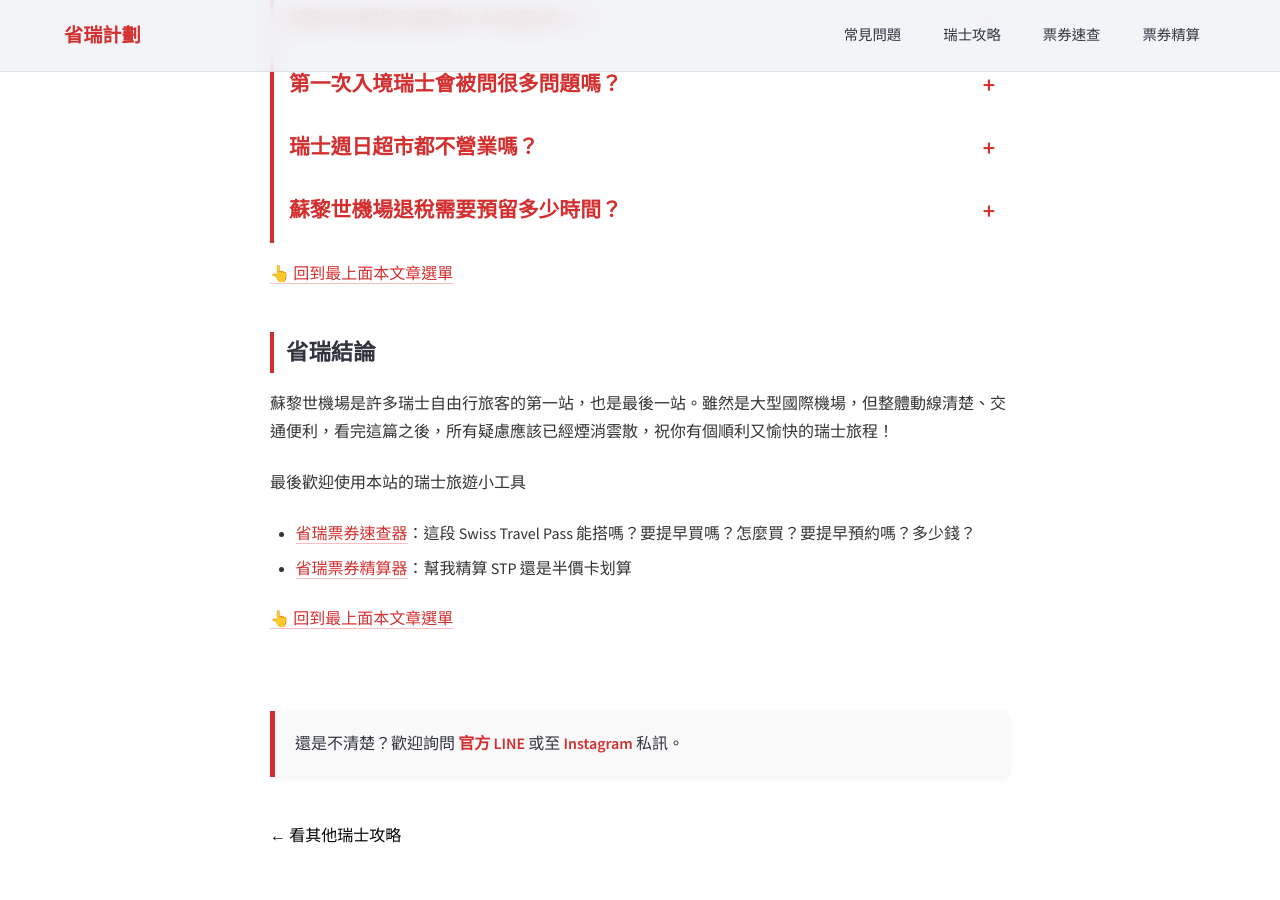
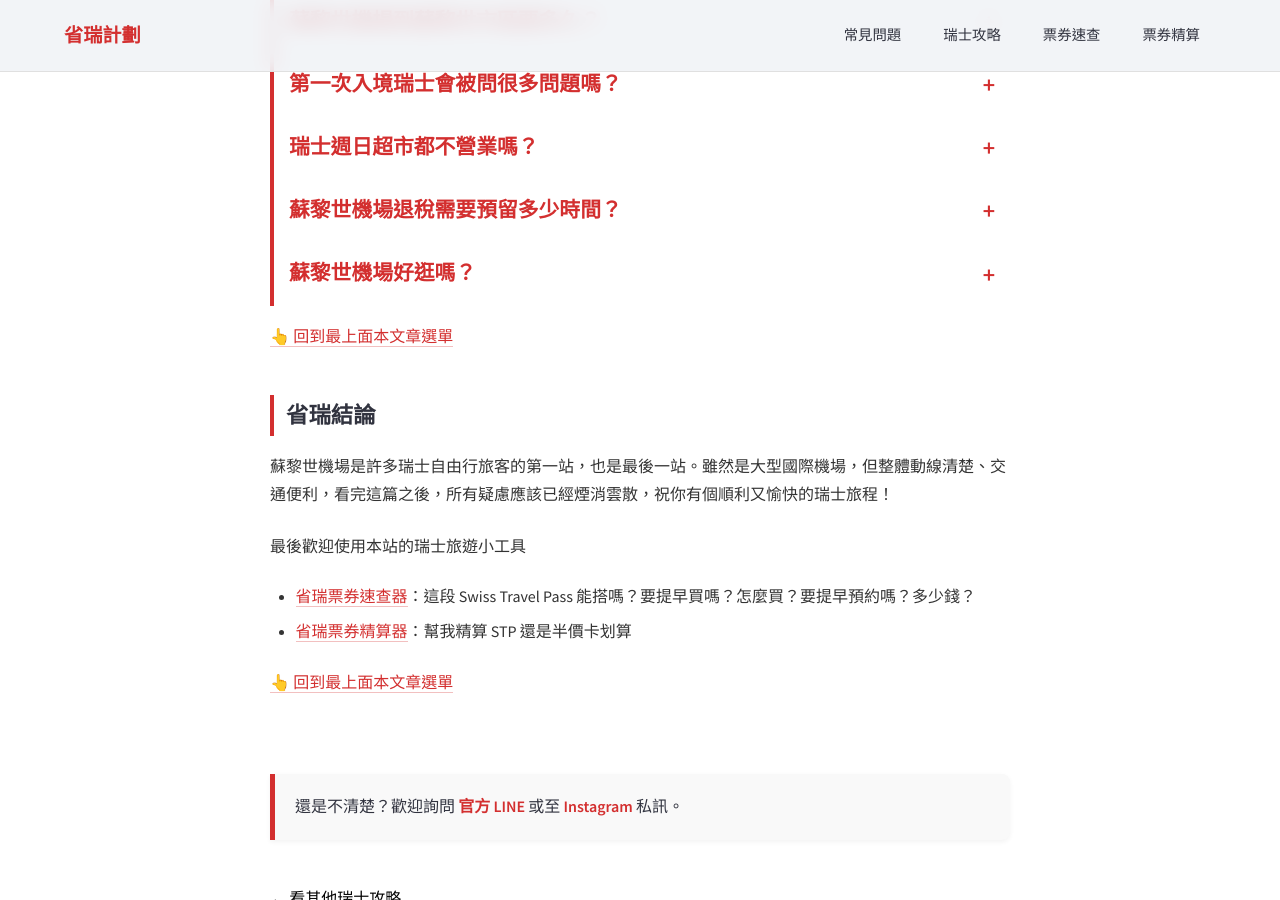
Before and after one commit to Chichinghsu/swisspro, a Jekyll site: the page built from _posts/2026-06-11-zurich-airport-guide.md, in a window 1280 px wide and 900 px high, scrolled down 13503 px. Built offline with Jekyll 4.4.1, drawn with Linux system fonts in a browser that asks for light colours.

Commit message:
faq for zrh

```diff
--- a/_posts/2026-06-11-zurich-airport-guide.md
+++ b/_posts/2026-06-11-zurich-airport-guide.md
@@ -603,6 +603,13 @@ SBB 提供的無人置物櫃稍微難找一點，在 check in 3，就是搭火
 </div>
 </details>
 
+<details>
+<summary class="faq-question">蘇黎世機場好逛嗎？</summary>
+<div class="faq-answer">
+    安檢之前之後都有很多可以逛，請見此文<a href="#shopping">機場超市、購物、吃飯部分（點我）</a>。
+</div>
+</details>
+
 <a href="#nav">👆 回到最上面本文章選單</a>
 
 <a id="conclusions"></a>
```
